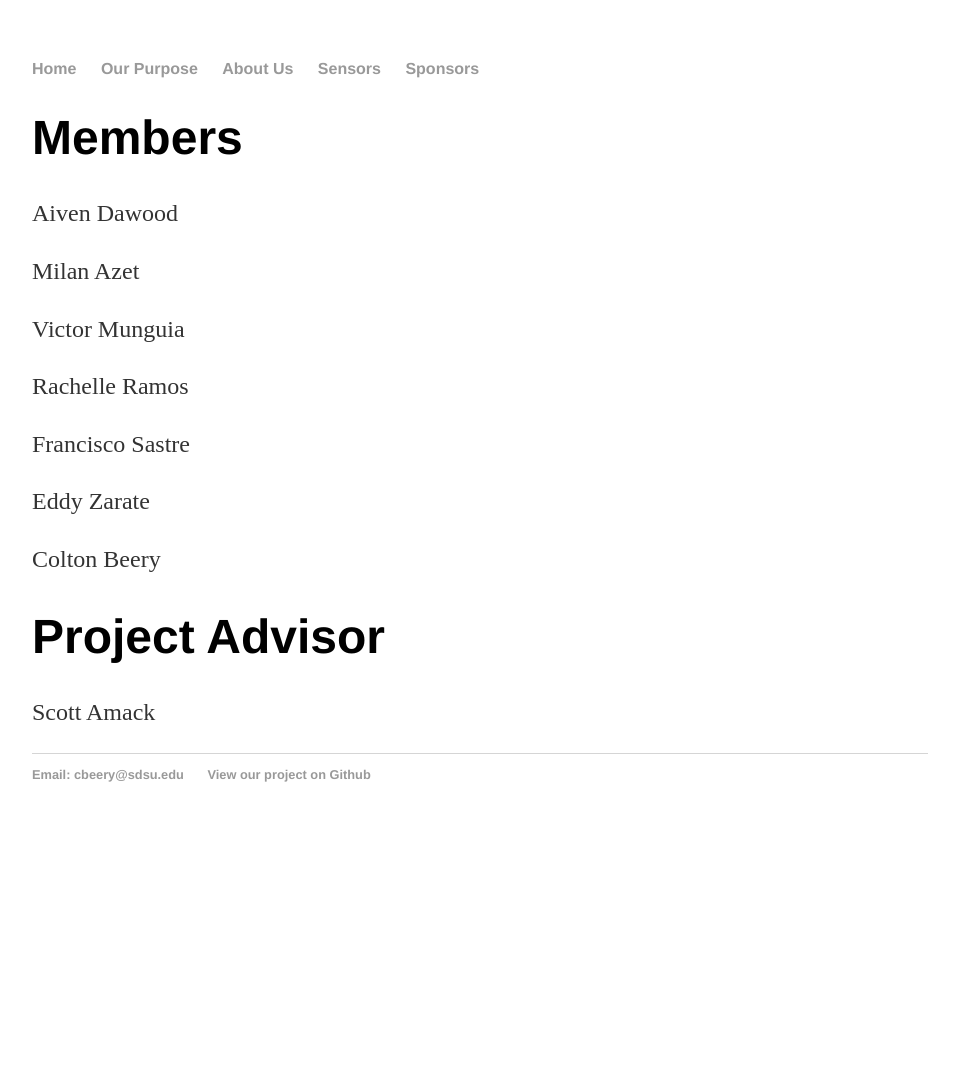
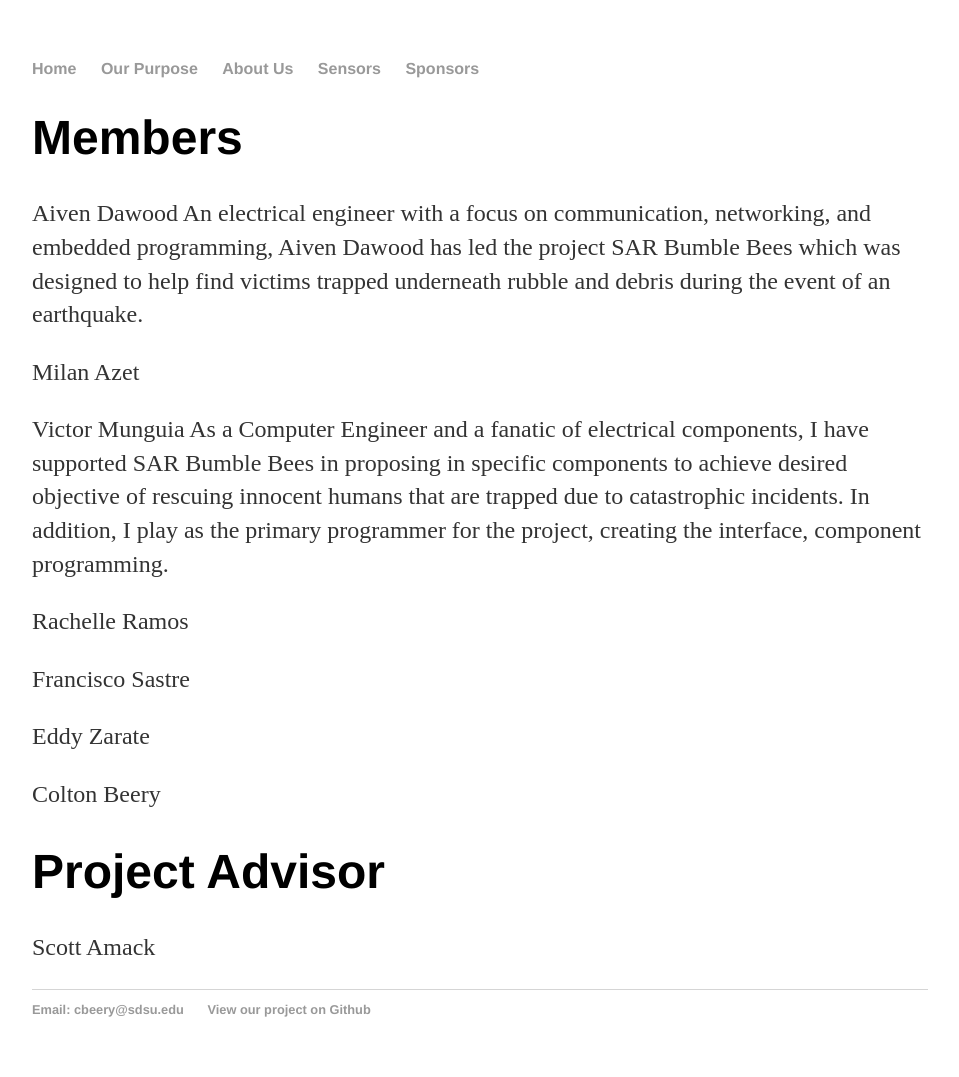
Before and after one commit to ColtonBeery/sarbumblebees, a Jekyll site: the page built from members/index.html, in a window 1280 px wide. Shown: the whole page, without its empty margins (160-1119 px from the left). Built offline with Jekyll 4.4.1, drawn with Linux system fonts in a browser that asks for light colours; before the commit the page ends 900 px from its top, so only the background shows below that.

Commit message:
Added Aiven and Victor's bios
Added Aiven and Victor's bios from
https://docs.google.com/document/d/12vxnjh0dmLbOppgIweW7perSLDtYxmw-8w15GPGihR8/edit

```diff
--- a/members/index.html
+++ b/members/index.html
@@ -4,13 +4,26 @@ title: SAR Bumblebees
 ---
 <div class="blurb">
 	<h1>Members</h1>
-		<p>Aiven Dawood</p>
+
+		<p>Aiven Dawood
+			An electrical engineer with a focus on communication, networking, and embedded programming, Aiven Dawood has led the project SAR Bumble Bees which was designed to help find victims trapped underneath rubble and debris during the event of an earthquake.
+		</p>
+
 		<p>Milan Azet</p>
-		<p>Victor Munguia</p>
+
+		<p>Victor Munguia
+			As a Computer Engineer and a fanatic of electrical components, I have supported SAR Bumble Bees in proposing in specific components to achieve desired objective of rescuing innocent humans that are trapped due to catastrophic incidents. In addition, I play as the primary programmer for the project, creating the interface, component programming.
+		</p>
+
 		<p>Rachelle Ramos</p>
+
 		<p>Francisco Sastre</p>
+
 		<p>Eddy Zarate</p>
+
 		<p>Colton Beery</p>
+
 	<h1>Project Advisor</h1>
 		<p>Scott Amack</p>
+
 </div><!-- /.blurb -->
```
